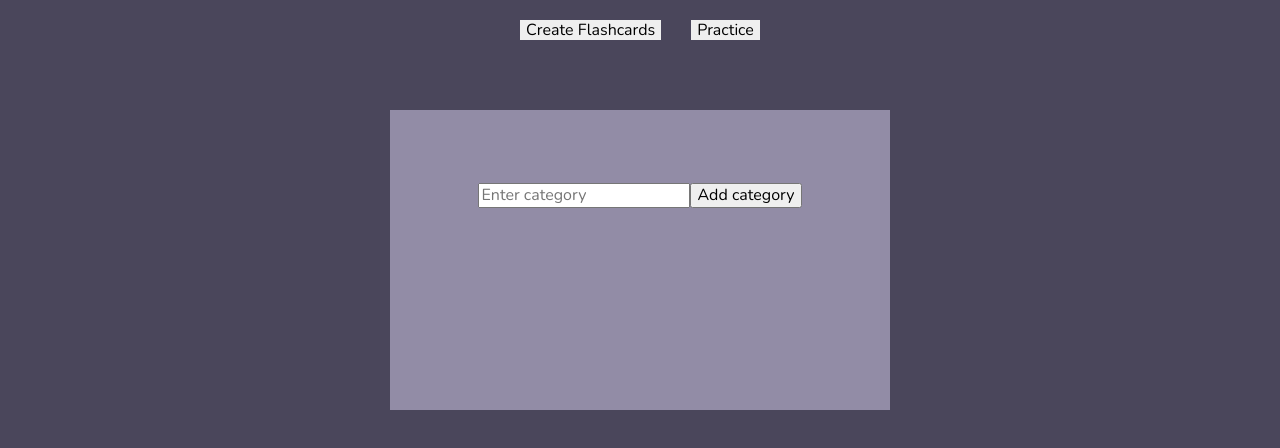
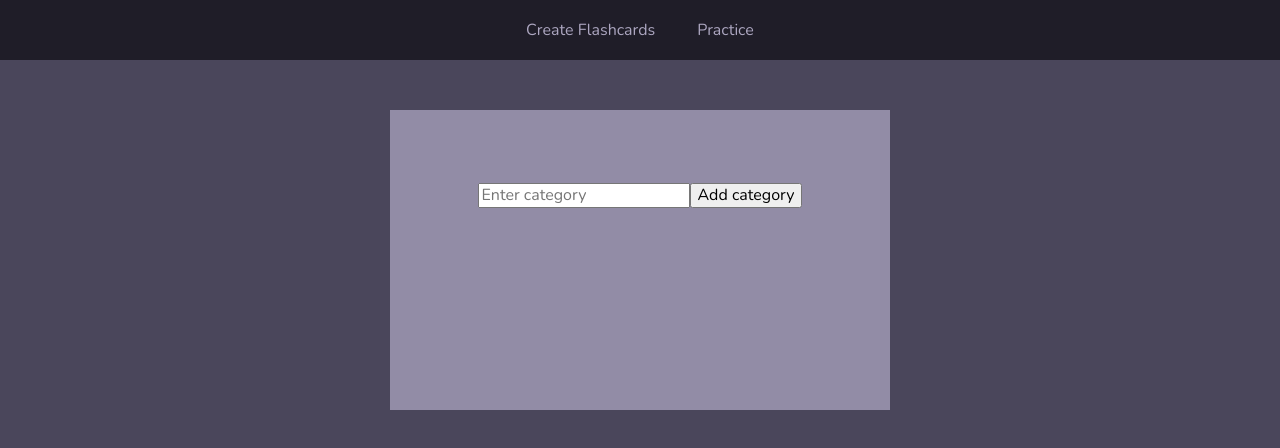
Before and after one commit to Code-Timothy/flashcards-app, a React (Create React App) app: page / in a window 1280 px wide. Shown: the top 448 px of the page. Built offline with nearby package versions, Linux system fonts and the light colour scheme.

Commit message:
add 3 colors

```diff
--- a/src/core/theme.js
+++ b/src/core/theme.js
@@ -1,7 +1,10 @@
 export const theme = {
     colors: {
         white: "#FFFFFF",
+        chatelle: "#ADA7C1",
         manatee: "#928CA6",
+        portage: "#9C81EA",
         gunPowder: "#4A465B",
+        steelGray: "#1F1D28",
     }
 };
```
